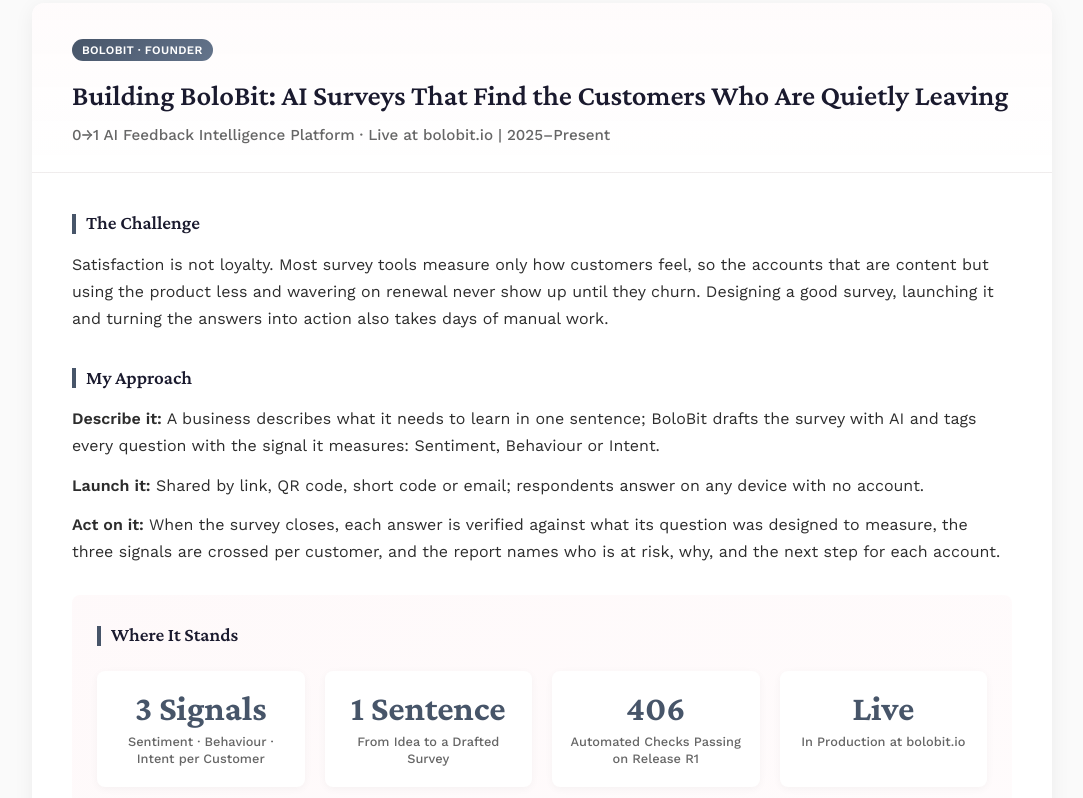
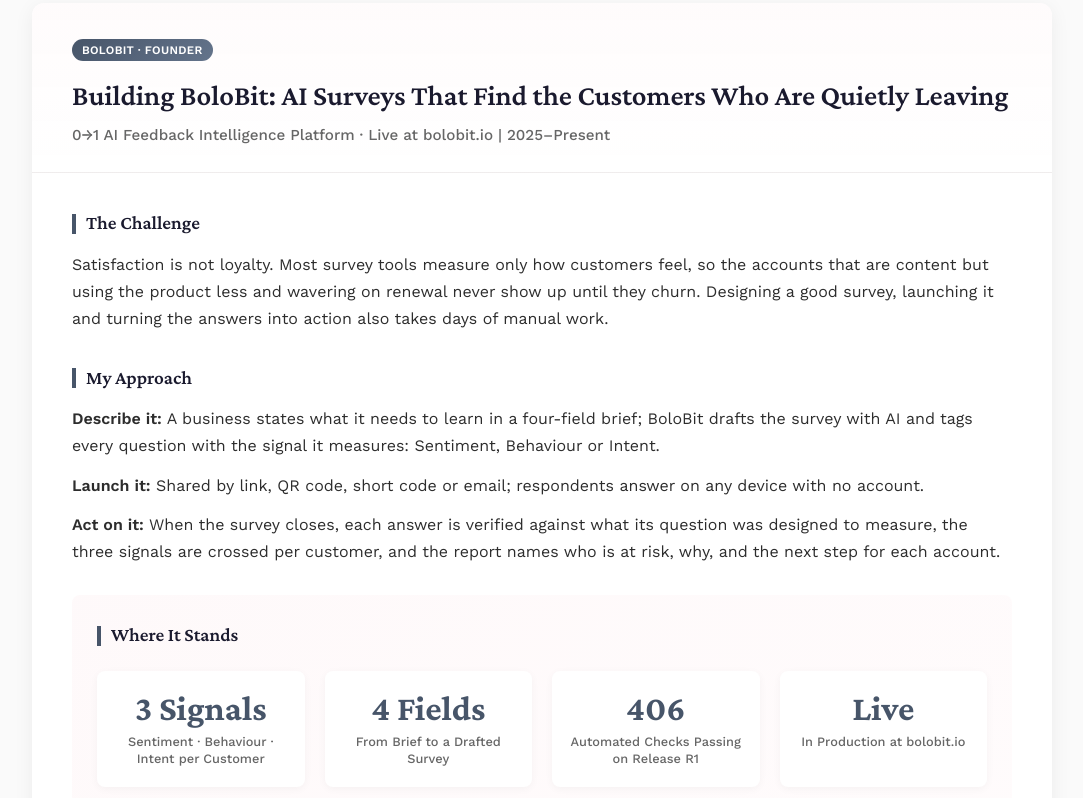
Before and after one commit to Coderm15/aditimahajan.github.io, a plain HTML site: page Index.html in a window 1280 px wide. Shown: the part 1999-2797 px from the top of the page, without its empty margins (98-1181 px from the left). Drawn offline with nearby package versions, Linux system fonts and the light colour scheme.

Commit message:
Describe BoloBit survey drafting accurately: four-field brief, not one sentence
- Executive summary: value-led line (four-field brief to an AI-drafted survey in minutes)
- BoloBit case study: 'Describe it' step and metric card now say four fields
- index.html and Index.html kept identical

Co-Authored-By: Claude Fable 5.2 <noreply@anthropic.com>
Claude-Session: https://claude.ai/code/session_012WFHMCL4hpoWsYMFQE5Zn8

```diff
--- a/Index.html
+++ b/Index.html
@@ -1215,7 +1215,7 @@
             <div class="summary-content">
                 <p>Product leader and founder with <span class="highlight">10+ years across product management, engineering and 0→1 development</span>. I operate like an owner: at every step, I go after the problem with the biggest business lever, build the product that moves it, and measure the result in dollars, hours and customers.</p>
 
-                <p>Founder of <span class="highlight">BoloBit</span> (live at <a href="https://www.bolobit.io/" target="_blank" rel="noopener">bolobit.io</a>), an AI-powered B2B survey and insights platform I built and shipped end to end, from strategy and UX through engineering and cloud delivery. It automates survey creation and turns post-survey analysis into recommended next actions, cutting insight-to-decision time from days to under two hours in internal sample-data testing.</p>
+                <p>Founder of <span class="highlight">BoloBit</span> (live at <a href="https://www.bolobit.io/" target="_blank" rel="noopener">bolobit.io</a>), an AI-powered B2B survey and insights platform I built and shipped end to end, from strategy and UX through engineering and cloud delivery. It takes a team from a four-field brief to an AI-drafted survey in minutes, then turns post-survey analysis into recommended next actions, cutting insight-to-decision time from days to under two hours in internal sample-data testing.</p>
 
                 <p>At Viacom18, I built a 0→1 ads optimization engine that replaced a third-party tool, delivering <span class="highlight">$1M in annual savings</span> and contributing to 4% year-over-year revenue growth. Separately, I led the launch of a Sales Order Management System, integrated with SAP, that automated invoice ingestion and removed 10,000+ man-hours of manual work each month. At High Furtados, I revived a product stalled for 18 months and shipped its MVP in three months.</p>
 
@@ -1319,7 +1319,7 @@
 
                         <div class="case-section">
                             <h4>My Approach</h4>
-                            <p><strong>Describe it:</strong> A business describes what it needs to learn in one sentence; BoloBit drafts the survey with AI and tags every question with the signal it measures: Sentiment, Behaviour or Intent.</p>
+                            <p><strong>Describe it:</strong> A business states what it needs to learn in a four-field brief; BoloBit drafts the survey with AI and tags every question with the signal it measures: Sentiment, Behaviour or Intent.</p>
                             <p><strong>Launch it:</strong> Shared by link, QR code, short code or email; respondents answer on any device with no account.</p>
                             <p><strong>Act on it:</strong> When the survey closes, each answer is verified against what its question was designed to measure, the three signals are crossed per customer, and the report names who is at risk, why, and the next step for each account.</p>
                         </div>
@@ -1332,8 +1332,8 @@
                                     <div class="metric-label">Sentiment · Behaviour · Intent per Customer</div>
                                 </div>
                                 <div class="metric-card">
-                                    <div class="metric-value">1 Sentence</div>
-                                    <div class="metric-label">From Idea to a Drafted Survey</div>
+                                    <div class="metric-value">4 Fields</div>
+                                    <div class="metric-label">From Brief to a Drafted Survey</div>
                                 </div>
                                 <div class="metric-card">
                                     <div class="metric-value">406</div>
```
Also changed, not shown: index.html (+4 -4 lines).
